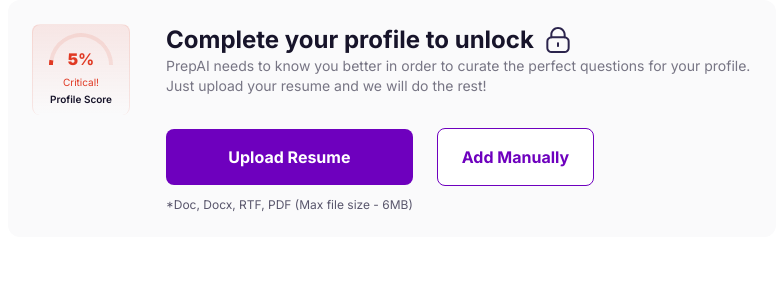
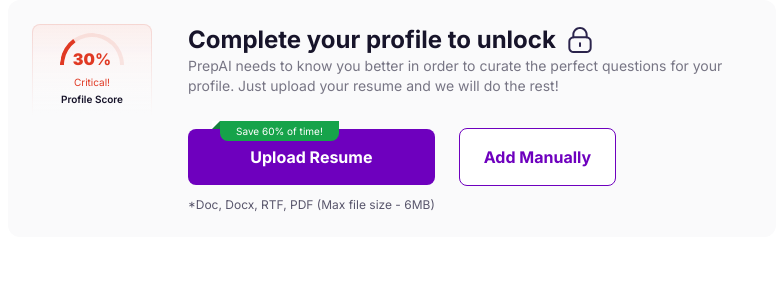
Before and after one commit to awadhesh31st/File-upload, a Next.js app: page / in a window 1280 px wide. Shown: the top 300 px of the page, without its empty margins (248-1028 px from the left). Built offline with nearby package versions, Linux system fonts and the light colour scheme.

Commit message:
updated code base for percentage showing

```diff
--- a/app/UploadFile.tsx
+++ b/app/UploadFile.tsx
@@ -69,7 +69,7 @@
 
   const renderIcon = (
     <span className="relative size-4">
-      <Image src="" alt="icon" fill />
+      <Image src="/ai-magic.svg" alt="icon" fill />
     </span>
   );
 
@@ -85,7 +85,7 @@
       />
       <label
         htmlFor="file-upload"
-        className="px-6 py-4 text-white bg-[#6E00BE] border-0 rounded-lg max-md:py-3 max-md:px-4 text-base max-md:text-sm font-bold max-md:font-semibold text-center cursor-pointer relative"
+        className="px-6 py-4 text-white flex gap-1 items-center justify-center bg-[#6E00BE] border-0 rounded-lg max-md:py-3 max-md:px-4 text-base max-md:text-sm font-bold max-md:font-semibold text-center cursor-pointer relative"
         aria-labelledby="upload-label"
         role="button"
         aria-label={`${selectedFile}`}
--- a/app/globals.css
+++ b/app/globals.css
@@ -3,12 +3,6 @@
 @tailwind utilities;
 
 .borderProfileGradient {
-  border-radius: var(--Radius-2, 8px);
-  border: 1px solid rgba(224, 57, 35, 0.1);
-  border-bottom-width: 0px;
-  background: linear-gradient(
-    180deg,
-    rgba(224, 57, 35, 0.1) 0%,
-    rgba(224, 57, 35, 0) 100%
-  );
+  background: linear-gradient(#ffffff94, #fafafb) padding-box, linear-gradient(to top, #fafafb, #df392330) border-box;
+    border: 1px solid #fafafb00;
 }
--- a/app/page.tsx
+++ b/app/page.tsx
@@ -7,12 +7,12 @@
   return (
     <div className="flex justify-center items-center">
       <div className="flex bg-[#FAFAFB] p-6 rounded-xl max-md:p-4 max-md:m-4 max-md:flex-col gap-9 max-md:gap-4 max-md:items-center max-w-3xl max-md:w-full">
-        <div className="flex py-2 px-4 gap-0.5 border rounded-lg border-solid borderProfileGradient h-full flex-col justify-center items-center w-[120px]">
-          <ProgressBar percent={5} />
+        <div className="flex py-2 px-4 gap-0.5 border rounded-t-lg border-b-0  borderProfileGradient h-full flex-col justify-center items-center w-[120px] text-center">
+          <ProgressBar percent={30} />
           <span className="text-[10px] font-normal text-[#E03923] mt-2">
             Critical!
           </span>
-          <span className="text-[#17142A] text-[10px] font-semibold">
+          <span className="text-[#17142A] text-[10px] font-semibold w-[88px]">
             Profile Score
           </span>
         </div>
@@ -34,7 +34,7 @@
           </div>
           <div className="flex max-md:flex-col gap-6 max-md:gap-4 items-baseline max-md:items-center max-md:w-max mt-2">
             <div className="flex flex-col gap-3 max-md:gap-1">
-              <UploadFile btnLabel="Upload Resume" btnMessage="Save 60% of time!" buttonType="basicBtn"/>
+              <UploadFile btnLabel="Upload Resume" btnMessage="Save 60% of time!" buttonType="btnwithMessage" />
               <span className="text-[#59566C] text-xs font-normal">
                 *Doc, Docx, RTF, PDF (Max file size - 6MB)
               </span>
```
Also changed, not shown: public/ai-magic.svg (added).
